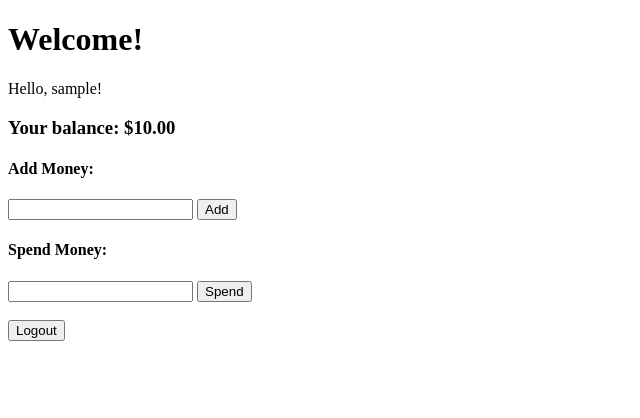
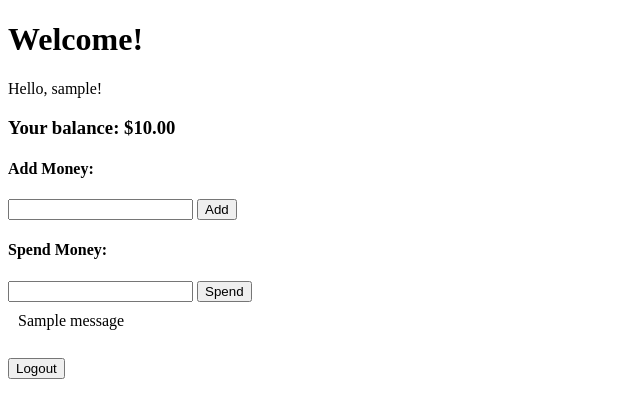
Before and after one commit to krum99/django-wallet-task, a Django app: page / in a window 1280 px wide. Shown: the top 418 px of the page, without its empty margins (0-640 px from the left). Run offline with Django 5.2, Linux system fonts and the light colour scheme; a user stored in the database is signed in; tables that the repository leaves empty hold one stand-in row (values such as "Sample post"); one stand-in notice (Sample message) is shown.

Commit message:
fix bug : visualize message when not enough money to spend

```diff
--- a/accounts/templates/accounts/home.html
+++ b/accounts/templates/accounts/home.html
@@ -27,6 +27,13 @@
         <input type="number" name="amount" step="0.01" min="0.01" required />
         <button type="submit">Spend</button>
       </form>
+      {% if messages %}
+      <div style="padding: 10px">
+        {% for message in messages %}
+        <div class="alert alert-{{ message.tags }}">{{ message }}</div>
+        {% endfor %}
+      </div>
+      {% endif %}
     </div>
 
     <br />
--- a/accounts/views.py
+++ b/accounts/views.py
@@ -51,14 +51,19 @@ def add_money_view(request):
             balance_obj.save()
     return redirect('home')
 
-@login_required
+from django.contrib import messages
 def spend_money_view(request):
     if request.method == 'POST':
         form = SpendMoneyForm(request.POST)
         if form.is_valid():
             amount = form.cleaned_data['amount']
             balance_obj, created = UserBalance.objects.get_or_create(user=request.user)
+
             if balance_obj.balance >= amount:
                 balance_obj.balance -= amount
                 balance_obj.save()
+                messages.success(request, f'Successfully spent ${amount}')
+            else:
+                messages.error(request, 'Insufficient funds!')
+
     return redirect('home')
```
